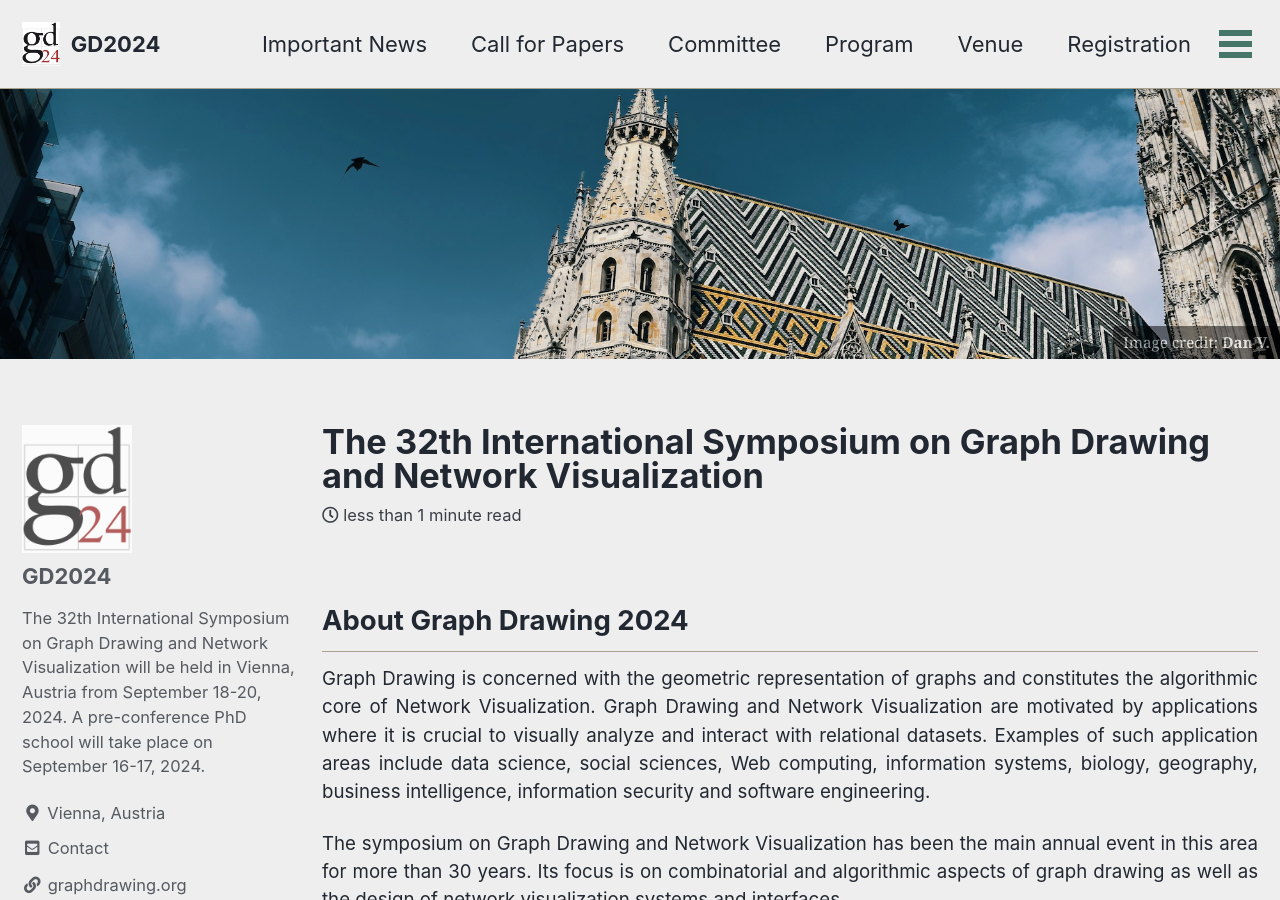
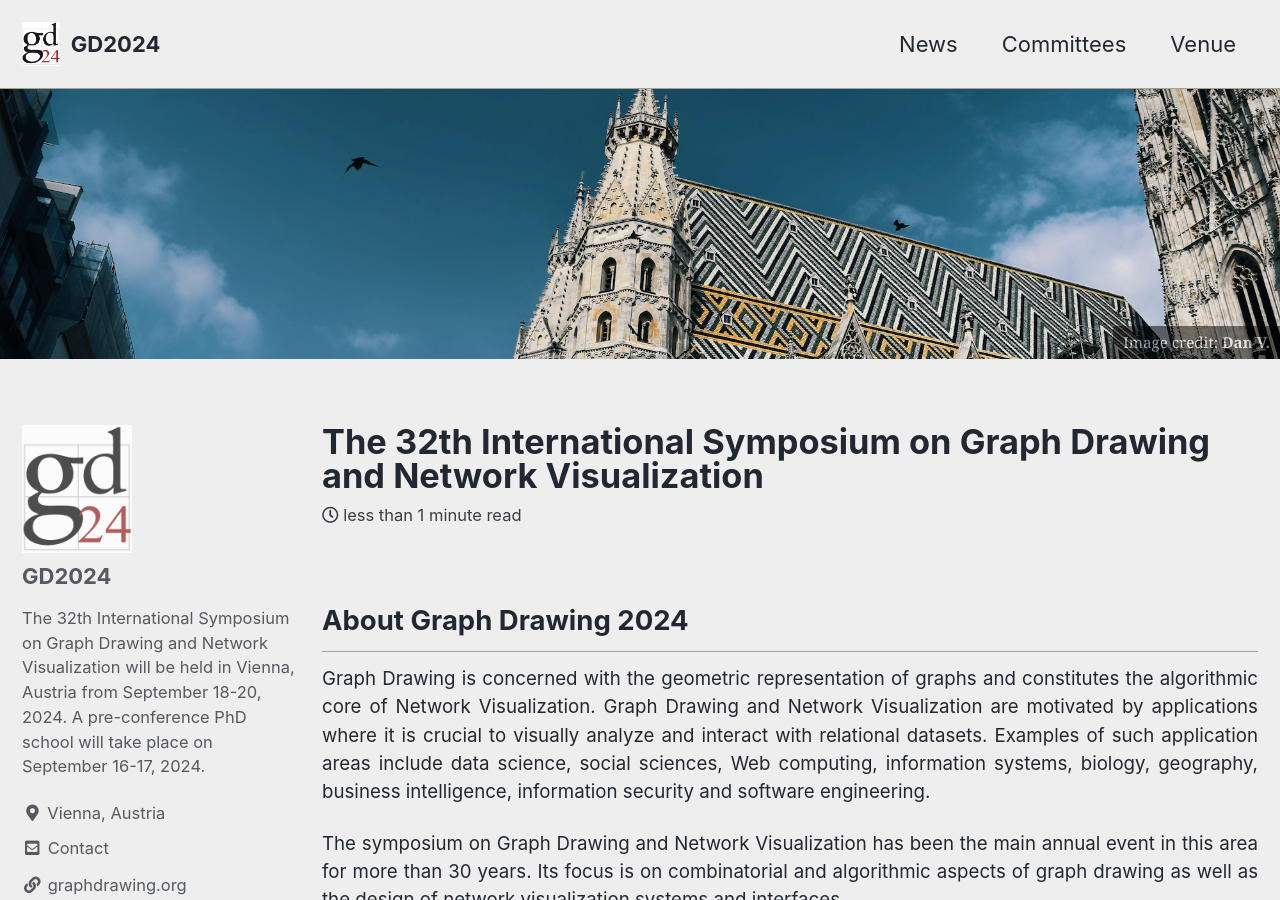
Before and after one commit to graphdrawing/gd2024, a Jekyll site: the page built from index.md, in a window 1280 px wide and 900 px high. Built offline with Jekyll 4.4.1, drawn with Linux system fonts in a browser that asks for light colours; cached includes are drawn as plain includes.

Commit message:
Update navigation.yml
commented out unnecessary pages for now

```diff
--- a/_data/navigation.yml
+++ b/_data/navigation.yml
@@ -1,23 +1,23 @@
 # main links
 main:
-  - title: "Important News"
+  - title: "News"
     url: /pages/news
-  - title: "Call for Papers"
-    url: /pages/cfp
-  - title: "Committee"
+  # - title: "Call for Papers"
+  #  url: /pages/cfp
+  - title: "Committees"
     url: /pages/committee
-  - title: "Program"
-    url: /pages/program
+  # - title: "Program"
+  #  url: /pages/program
   - title: "Venue"
     url: /pages/venue
-  - title: "Registration"
-    url: /pages/registration
-  - title: "Visa"
-    url: /pages/visa
-  - title: "PhD School"
-    url: /pages/school
-  - title: "Contest"
-    url: /pages/contest
+  # - title: "Registration"
+  #  url: /pages/registration
+  # - title: "Visa"
+  #  url: /pages/visa
+  # - title: "PhD School"
+  #  url: /pages/school
+  # - title: "Contest"
+  #  url: /pages/contest
   # - title: "About"
   #   url: https://mmistakes.github.io/minimal-mistakes/about/
   # - title: "Sample Posts"
```
